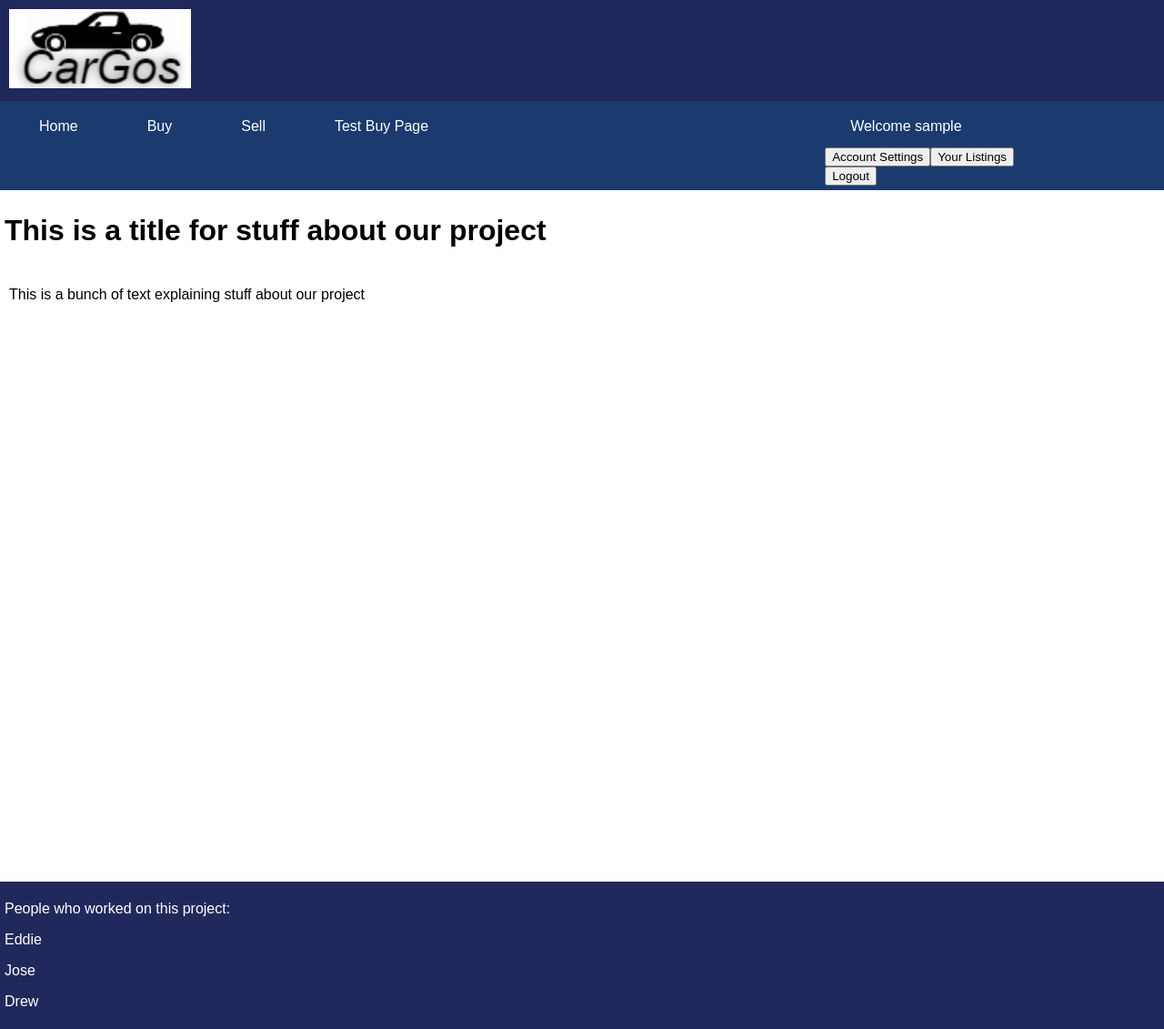
After one commit to Drewgerber21/CarGos, a PHP site: page /html/index.php in a window 1280 px wide. The commit adds this page. Shown: the whole page at 91% size. Run offline with PHP 8.4, Linux system fonts and the light colour scheme; the visitor is signed in with stand-in values (Sample User, id 1).

Commit message:
Working on account options as a pop-up, cleaning up

```diff
--- a/html/create_account.php
+++ b/html/create_account.php
@@ -13,7 +13,7 @@ session_start();
     <link rel="stylesheet" href="indexstyles.css">
 </head>
 
-<body>
+<body  class="pageBody">
     <input name="back" onclick="history.back()" type="submit" value="Go back">
 
     <?php
--- /dev/null
+++ b/html/index.php
@@ -0,0 +1,48 @@
+<?php
+session_start();
+?>
+
+<!DOCTYPE html>
+<html lang="en">
+
+<head>
+  <meta charset="UTF-8">
+  <meta http-equiv="X-UA-Compatible" content="IE=edge">
+  <meta name="viewport" content="width=device-width, initial-scale=1.0">
+  <title>CarGos Main Page</title>
+  <link rel="stylesheet" href="indexstyles.css">
+</head>
+
+<?php
+$servername = "localhost";
+$user = "root";
+$password = "piWJbQv5Ksd8Yk";
+$dbname = "CarGos";
+
+$conn = mysqli_connect($servername, $user, $password, $dbname);
+
+if (!$conn) {
+    die("Connection failed " . mysqli_connect_error());
+}
+?>
+
+  <body class="pageBody">
+    <?php include("nav_bar.php"); ?>
+
+    <div class="homeMainPage">
+      <div class="homMainPageTitle">
+        <h1>This is a title for stuff about our project</h1>
+      </div>
+      <div class="homeMainPageBody">
+        <p>This is a bunch of text explaining stuff about our project</p>
+      </div>
+    </div>
+
+    <div class="homeMainPageFooter">
+      <p class="homeMainPageFooterText">People who worked on this project:</p>
+      <p class="homeMainPageFooterText">Eddie</p>
+      <p class="homeMainPageFooterText">Jose</p>
+      <p class="homeMainPageFooterText">Drew</p>
+    </div>
+  </body>
+</html>
--- a/html/indexstyles.css
+++ b/html/indexstyles.css
@@ -2,17 +2,100 @@ body {
     font-family: Arial, Helvetica, sans-serif;
 }
 
+.column-wrapper {
+    height: inherit;
+    display: flex;
+    flex-flow: row wrap;
+    justify-content: space-around;
+}
+
+.column {
+    border: 40px;
+    border-color: black;
+    background: #1B3B6F;
+    padding: 5px;
+    width: 250px;
+    height: 300px;
+    margin: 20px;
+
+    line-height: 150px;
+    color: white;
+    font-weight: bold;
+    font-size: 3em;
+    text-align: center;
+}
+
+.pageBody {
+    margin:0;
+}
+
 .pageHeader {
-    background-color: #2e53b0;
+    background-color: #21295C;
     padding: 10px;
 }
 
 .pageNav {
-    background-color: #4b6fc9;
+    display: flex;
+    background-color: #1B3B6F;
     padding: 5px;
 }
 
+.listingTable {
+    line-height: 30px;
+}
+
+.pageNav .login {
+    margin-left: auto;
+    margin-right: 150px;
+}
+
+.navButtonDiv {
+    align-items: auto;
+    vertical-align: top;
+    padding-left: 10px;
+    padding-right: 10px;
+}
+
+
+
+.navButton {
+    font-size: larger;
+    color: white;
+    border: none;
+    background-color: inherit;
+    padding: 14px 28px;
+    font-size: 16px;
+    cursor: pointer;
+}
+
+.navButton:hover {
+    color: rgb(219, 219, 219);
+}
+
+
 .title {
+    color: white;
+}
+
+.homeMainPage {
+    min-height: 750px;
+    padding: 5px;
+}
+
+.homeMainPageTitle {
+    padding: 5px;
+}
+
+.homeMainPageBody {
+    padding: 5px;
+}
+
+.homeMainPageFooter {
+    background-color: #21295C;
+    padding: 5px;
+}
+
+.homeMainPageFooterText {
     color: white;
 }
 
@@ -26,7 +109,7 @@ body {
     font-size: larger;
 }
 
-.center {
+.center { /* do we have a center class? */
     display: flex;
     justify-content: center;
 }
@@ -38,11 +121,6 @@ body {
 .mainAccountDiv {
     display: flex;
     flex-direction: column;
-}
-
-.accountButtonDiv .accountButtonArray {
-    display: flex;
-    justify-content: flex-end;
 }
 
 #login-popup {
--- /dev/null
+++ b/html/nav_bar.php
@@ -0,0 +1,97 @@
+<div class="pageHeader">
+    <img src="CarGos Logo.png" width="200" />
+</div>
+
+<div class="pageNav">
+    <div class="navButtonDiv">
+        <button class="navButton" onclick="location.href='index.php'">Home</button>
+    </div>
+    <div class="navButtonDiv">
+        <button class="navButton" onclick="location.href='buy_page.php'">Buy</button>
+    </div>
+    <div class="navButtonDiv">
+        <button class="navButton" onclick="location.href='sell_page.php'">Sell</button>
+    </div>
+    <div class="navButtonDiv">
+        <button class="navButton" onclick="location.href='testbuypage.php'">Test Buy Page</button>
+    </div>
+
+
+    <div class="navButtonDiv login">
+        <!-- Need to figure out how to check if someone is logged in and change button depending on that https://stackoverflow.com/questions/43714563/php-mysql-change-button-text-on-condition-->
+        <?php if (!isset($_SESSION["username"])) {  ?>
+            <button class="navButton" onclick="loginPopup()">Login</button>
+            <div id="login-popup">
+                <!-- Use session_destroy() on log out -->
+                <form action=<?php echo "\"" . $_SERVER['REQUEST_URI'] . "\"" ?> class="login-popup container" method="post">
+                    <h1><i>CarGos</i> Login</h1>
+
+                    <label for="usernames"><b>Username</b></label>
+                    <input type="text" placeholder="Username" name="user" id="user" required>
+
+                    <label for="pass"><b>Password</b></label>
+                    <input type="password" placeholder="Password" name="pass" id="pass" required>
+
+                    <button type="submit" class="login-popup-btn login">Login</button>
+                    <?php
+                    $username = $_POST["user"];
+                    $password = $_POST["pass"];
+
+                    $findUser = "SELECT * FROM UserInfo WHERE UserName = '" . $username . "' AND UserPass ='" . $password . "';";
+                    $result = mysqli_query($conn, $findUser);
+                    if (mysqli_num_rows($result) > 0) {
+                        $_SESSION["username"] = $username;
+                        echo "<meta http-equiv='refresh' content='0'>";
+                    } else if (!isset($_SESSION["username"]) && $_SERVER['REQUEST_METHOD'] == "POST") {
+                        echo "<script type='text/javascript'>alert('Wrong username or password!');</script>";
+                    }
+                    ?>
+                    <button type="button" class="login-popup-btn cancel" onclick="loginPopdown()">X</button>
+                    <a class="createAccLink" href="create_account.php">Create an account!</a>
+                </form>
+            </div>
+        <?php } else { //else show account info
+            echo "<button class=\"navButton\" onclick='accountPopup()'>Welcome " . $_SESSION["username"] . "</button>";
+        ?>
+            <div id="account-popup">
+                <?php
+                echo "<button type='button' class='account-popup settings' onclick='location.href=\"account_info.php?username=" . $_SESSION["username"] . "\"'>Account Settings</button>";
+                echo "<button type='button' class='account-popup listings'>Your Listings</button>"; //user listings
+                ?>
+                <form method="post">
+                    <input name="logout" type="submit" value="Logout">
+                    <?php
+                    if ($_SERVER['REQUEST_METHOD'] == "POST") {
+                        unset($_SESSION["username"]);
+                        session_destroy();
+                        echo "<script type='text/javascript'>setTimeout(\"window.history.go(-2)\", 500);</script>";
+                    }
+                    ?>
+                </form>
+            </div>
+        <?php } ?>
+    </div>
+
+</div>
+
+
+<script>
+    function accountPopup() {
+        document.getElementById("account-popup").style.display = "block";
+    }
+
+    function loginPopup() {
+        document.getElementById("login-popup").style.display = "block";
+    }
+
+    function loginPopdown() {
+        document.getElementById("login-popup").style.display = "none";
+    }
+
+    document.addEventListener('mouseup', function(e) {
+        var popup_div = document.getElementById("login-popup");
+        if (!popup_div.contains(e.target)) {
+            loginPopdown();
+        }
+    })
+</script>
```
Also changed, not shown: html/account_info.php (+6 -2 lines), html/account_listings.php (added, +12 -0 lines), html/buy_page.php (+8 -8 lines), html/index.html (deleted, +0 -26 lines), html/login_button.php (deleted, +0 -59 lines), html/sell_page.php (+7 -7 lines), html/testbuypage.php (added, +47 -0 lines), .htaccess (added), html/.htaccess (added), html/car.jpg (deleted).
